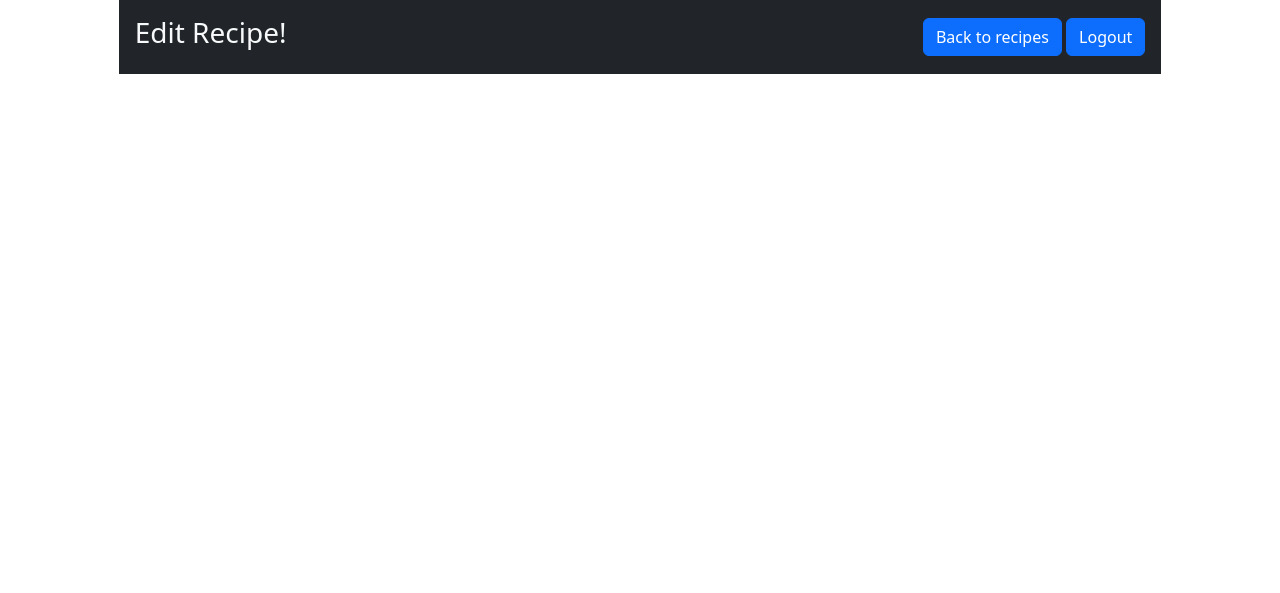
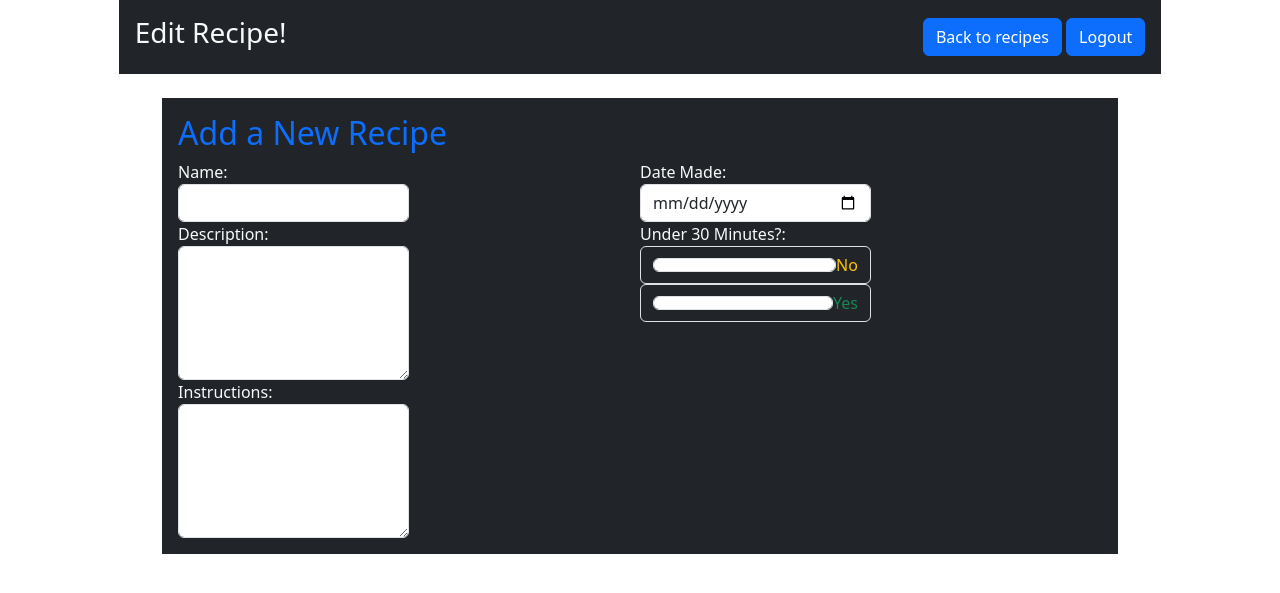
Before and after one commit to Brando129/recipes, a Flask app: template flask_app/templates/edit_recipe.html in a window 1280 px wide. Shown: the top 593 px of the page. Run offline with Flask 3, Linux system fonts and the light colour scheme; the template is opened without the code that fills it, so the values that code supplies are empty.

Commit message:
Built edit_recipe HTML

```diff
--- a/flask_app/templates/edit_recipe.html
+++ b/flask_app/templates/edit_recipe.html
@@ -22,6 +22,58 @@
             </div>
         </div>
         <!-- End of Navbar -->
+        <!-- Form -->
+        <form action="/create/recipe" method="POST" class="col-11 p-3 my-4 mx-auto text-light bg-dark">
+            <h2 class="text-primary">Add a New Recipe</h2>
+            <!-- Flash messages -->
+            {% with messages = get_flashed_messages(category_filter=['recipe']) %}     <!-- declare a variable called messages -->
+                {% if messages %}                            <!-- check if there are any messages -->
+                    {% for message in messages %}            <!-- loop through the messages -->
+                        <p class="text-danger">{{message}}</p>                   <!-- display each message in a paragraph tag -->
+                    {% endfor %}
+                {% endif %}
+            {% endwith %}
+            <!-- End of Flash messages -->
+            <!-- Form container -->
+            <div class="d-flex justify-content-between col-9">
+                <!-- Left form column -->
+                <div class="col-4">
+                    <div class="form-group">
+                        <label for="name">Name:</label>
+                        <input type="text" name="name" class="form-control">
+                    </div>
+                    <div class="form-group">
+                        <label for="description">Description:</label>
+                        <textarea name="description" cols="30" rows="5" class="form-control"></textarea>
+                    </div>
+                    <div class="form-group">
+                        <label for="instructions">Instructions:</label>
+                        <textarea name="instructions" cols="30" rows="5" class="form-control"></textarea>
+                    </div>
+                </div>
+                <!-- End of Left form column -->
+                <!-- Right form column -->
+                <div class="col-4">
+                    <div class="form-group">
+                        <label for="date_made">Date Made:</label>
+                        <input type="date" name="date_made" class="form-control">
+                    </div>
+                    <label for="cook_time">Under 30 Minutes?:</label>
+                    <div class="input-group-text bg-dark">
+                        <input type="radio" name="cook_time" value="0" class="form-control">
+                        <label for="0" class="text-warning">No</label>
+                    </div>
+                    <div class="input-group-text bg-dark">
+                        <input type="radio" name="cook_time" value="1" class="form-control">
+                        <label for="1" class="text-success">Yes</label>
+                    </div>
+                    <br>
+                </div>
+                <!-- End of Right form column -->
+            </div>
+            <!-- End of Form container -->
+        </form>
+        <!-- End of Form -->
     </div>
     <!-- End of Page Container -->
 </html>
```
